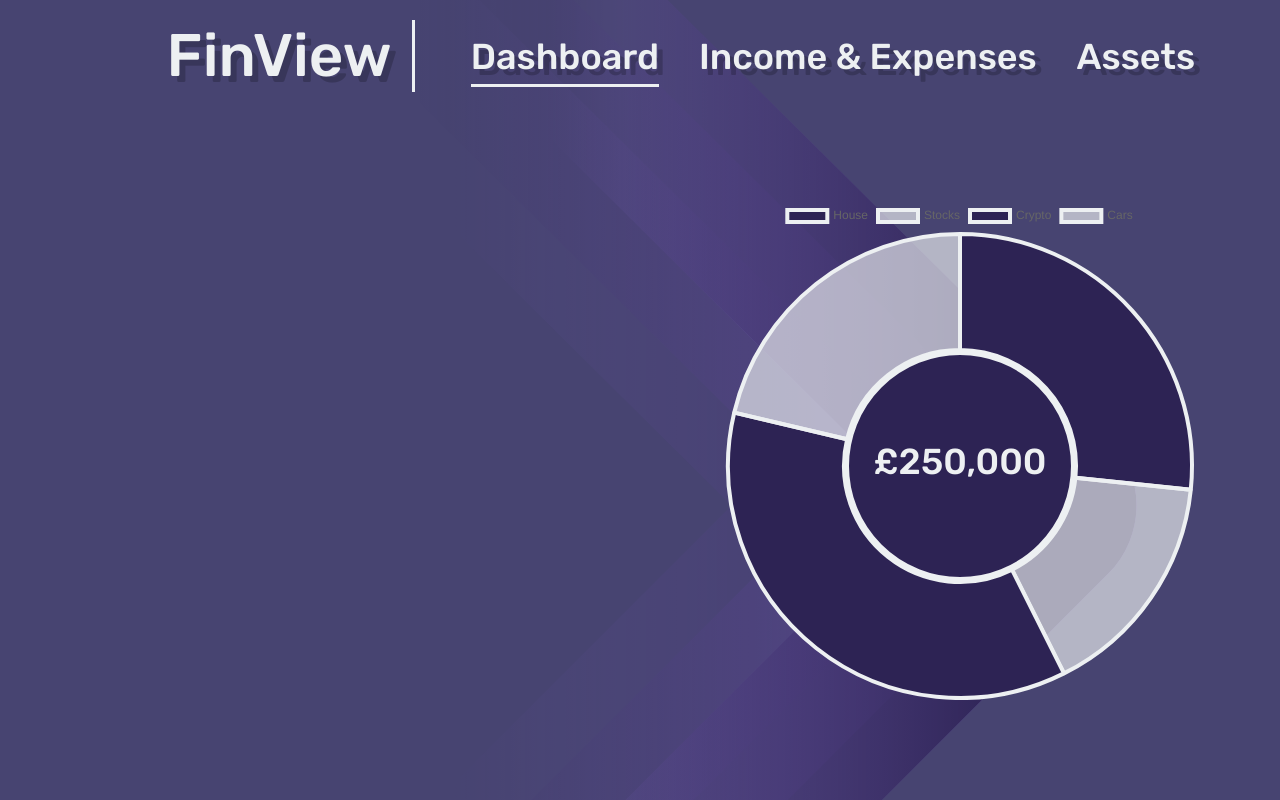
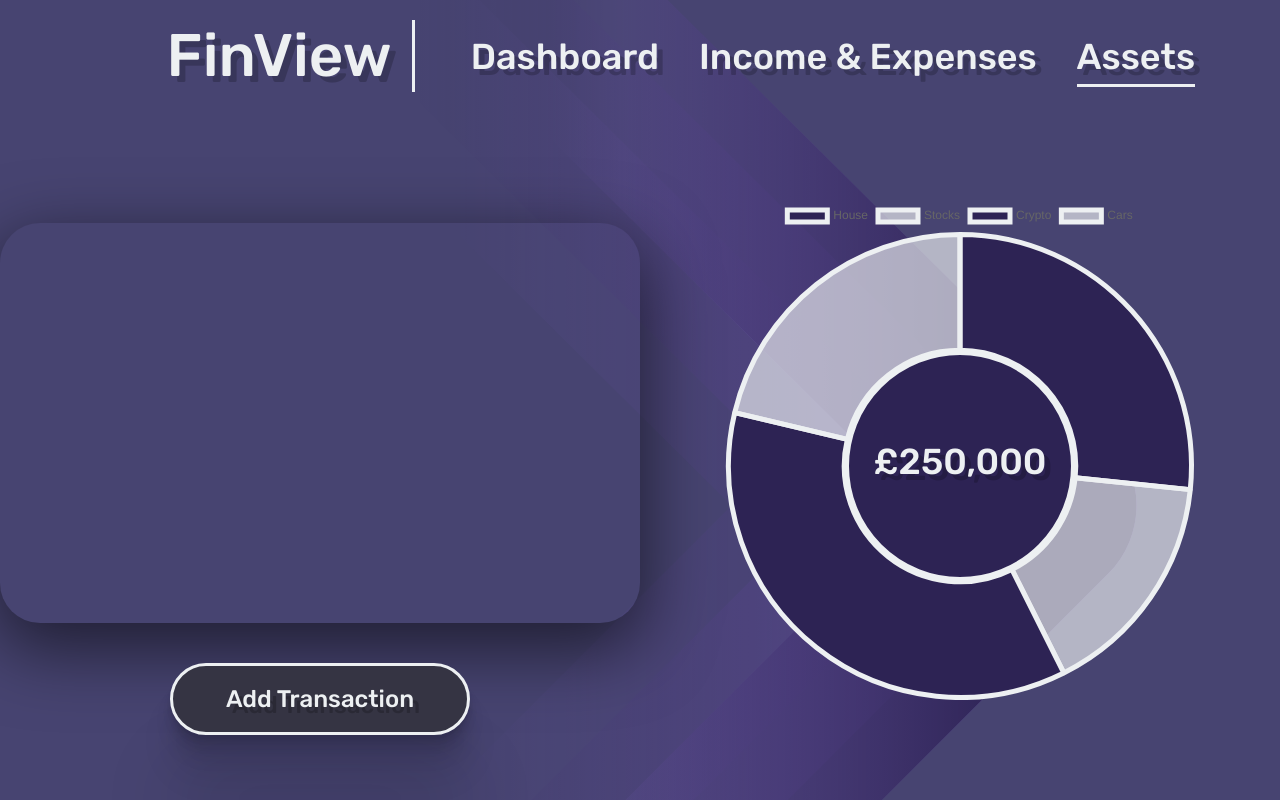
Before and after one commit to PeterGarvanski/FinView, a Flask app: page /assets in a window 1280 px wide. Run offline with Flask 3, Linux system fonts and the light colour scheme.

Commit message:
feat: completed the asset section and added underlining for the navs

```diff
--- a/financetracker/routes.py
+++ b/financetracker/routes.py
@@ -15,14 +15,14 @@ def register():
 
 @app.route("/dashboard")
 def dashboard():
-    return render_template("dashboard.html")
+    return render_template("dashboard.html", active_page="dashboard")
 
 
 @app.route("/income&expenses")
 def income_expenses():
-    return render_template("income-expenses.html")
+    return render_template("income-expenses.html", active_page="income_expenses")
 
 
 @app.route("/assets")
 def assets():
-    return render_template("assets.html")
+    return render_template("assets.html", active_page="assets")
--- a/financetracker/static/css/style.css
+++ b/financetracker/static/css/style.css
@@ -282,7 +282,7 @@ h4.special-saving {
     margin-top: 40px;
 }
 
-#display-screen {
+.display-screen {
     width: 700px;
     height: 400px;
     border-radius: 40px;
@@ -314,3 +314,12 @@ h4.special-saving {
 .asset-sum > .salary {
     font-size: 36px;
 }
+
+#asset-screen {
+    margin-top: 120px;
+}
+
+#add-asset {
+    max-width: 300px;
+    text-align: center;
+}
--- a/financetracker/static/js/assets.js
+++ b/financetracker/static/js/assets.js
@@ -9,7 +9,7 @@ var assetDoughnutChart = new Chart(assetCtx, {
             data: [45, 27, 61, 36],
             borderColor: "#edf0f2",
             backgroundColor: ["#2d2354", "#edf0f2a8"],
-            borderWidth: 4,
+            borderWidth: 5,
         }]
     },
 
--- a/financetracker/templates/assets.html
+++ b/financetracker/templates/assets.html
@@ -2,13 +2,20 @@
 {% block content %}
 <div class="container-fluid">
     <div class="row">
-        <div class="col-md-6"></div>
+        <div class="col-md-6">
+            <div class="row centre">
+                <div class="display-screen" id="asset-screen"></div>
+            </div>
+            <div class="row centre">
+                <a href="#" class="bx-shadow bttn txt-shadow" id="add-asset">Add Transaction</a>
+            </div>
+        </div>
         <div class="col-md-6 centre">
             <div class="chart-box asset-chart">
                 <canvas id="asset-chart"></canvas>
             </div>
             <div class="salary-circle asset-sum centre">
-                <h2 class="salary">£250,000</h2>
+                <h2 class="salary txt-shadow">£250,000</h2>
             </div>
         </div>
     </div>
--- a/financetracker/templates/base.html
+++ b/financetracker/templates/base.html
@@ -21,13 +21,13 @@
                 <div class="col-md-8">
                     <ul class="main-nav left-text nav-element">
                         <li>
-                            <a href="{{ url_for('dashboard') }}" class="nav-link underline txt-shadow">Dashboard</a>
+                            <a href="{{ url_for('dashboard') }}" class="{% if active_page == 'dashboard' %}underline{% endif %} nav-link txt-shadow" id="dashboard">Dashboard</a>
                         </li>
                         <li>
-                            <a href="{{ url_for('income_expenses') }}" class="nav-link txt-shadow">Income & Expenses</a>
+                            <a href="{{ url_for('income_expenses') }}" class="{% if active_page == 'income_expenses' %}underline{% endif %} nav-link txt-shadow" id="income_expenses">Income & Expenses</a>
                         </li>
                         <li>
-                            <a href="{{ url_for('assets') }}" class="nav-link txt-shadow">Assets</a>
+                            <a href="{{ url_for('assets') }}" class="{% if active_page == 'assets' %}underline{% endif %} nav-link txt-shadow" id="assets">Assets</a>
                         </li>
                     </ul>
                 </div>
@@ -39,5 +39,6 @@
         {% endblock %}
     </section>
     <script src="https://code.jquery.com/jquery-3.7.1.js" integrity="sha256-eKhayi8LEQwp4NKxN+CfCh+3qOVUtJn3QNZ0TciWLP4=" crossorigin="anonymous"></script>
+    <script type="text/javascript" src="{{ url_for('static', filename='js/script.js') }}"></script>
 </body>
 </html>
--- a/financetracker/templates/income-expenses.html
+++ b/financetracker/templates/income-expenses.html
@@ -8,7 +8,7 @@
             </div>
         </div>
         <div class="col-md-6 centre">
-            <div id="display-screen"></div>
+            <div class="display-screen" id="transaction-screen"></div>
         </div>
     </div>
     <div class="row">
@@ -16,8 +16,7 @@
             <a href="#" class="bx-shadow bttn txt-shadow">Edit Salary</a>
         </div>
         <div class="col-md-6 gap-centre">
-            <a href="#" class="bx-shadow bttn txt-shadow" id="add">Add Transaction</a>
-            <a href="#" class="bx-shadow bttn txt-shadow" id="delete">Delete Transaction</a>
+            <a href="#" class="bx-shadow bttn txt-shadow" id="add-transaction">Add Transaction</a>
         </div>
     </div>
 </div>
```
Also changed, not shown: financetracker/static/js/script.js (added).
